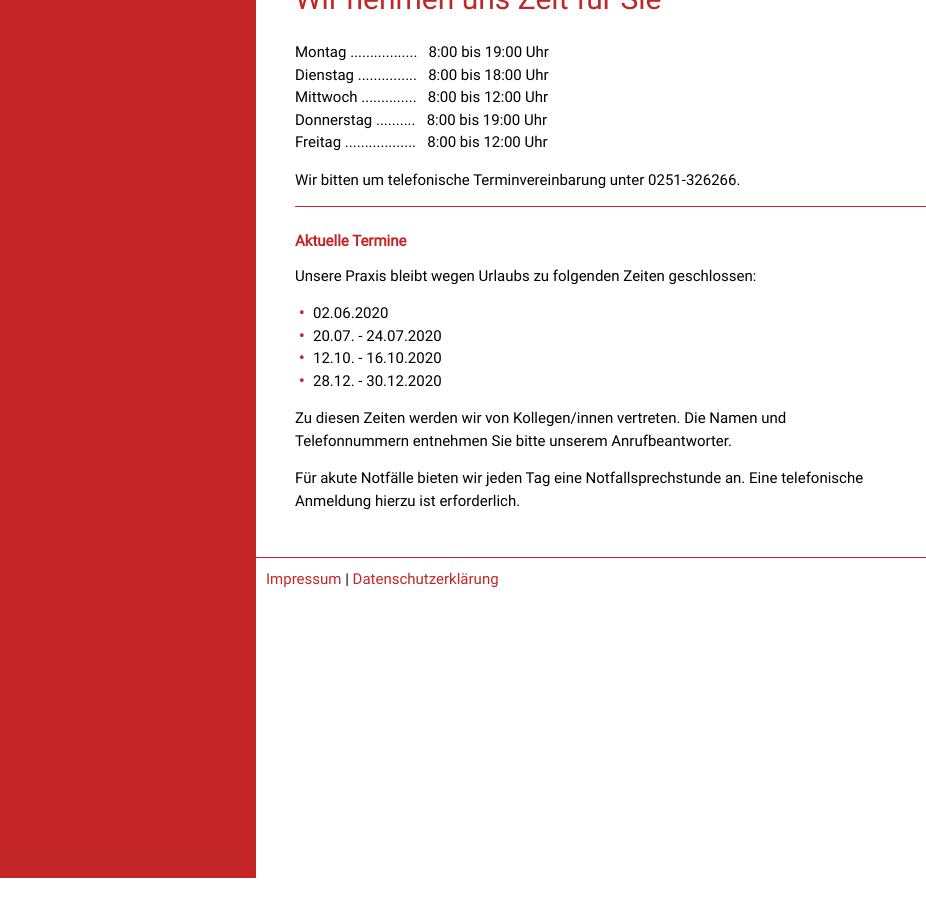
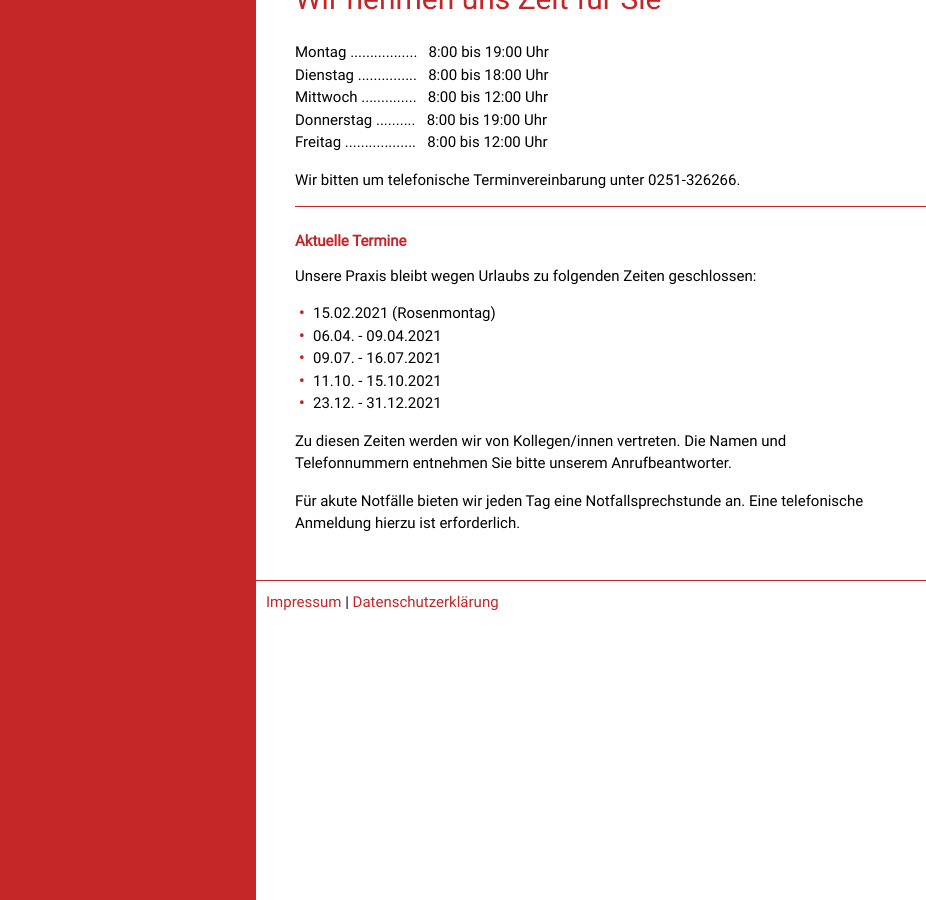
Before and after one commit to drmonikaburger/drmonikaburger.github.com, a Jekyll site: the page built from sprechzeiten.html, in a window 1280 px wide and 900 px high, scrolled down 731 px. Shown: the whole window, without its empty margins (0-926 px from the left). Built offline with Jekyll 4.4.1, drawn with Linux system fonts in a browser that asks for light colours; before the commit the page ends 1609 px from its top, so only the background shows below that.

Commit message:
ferienzeiten 2021

```diff
--- a/sprechzeiten.html
+++ b/sprechzeiten.html
@@ -22,10 +22,11 @@ Freitag .................. &nbsp; 8:00 bis 12:00 Uhr
 <p>Unsere Praxis bleibt wegen Urlaubs zu folgenden Zeiten geschlossen:</p>
 
 <ul>
-  <li>02.06.2020</li>
-  <li>20.07. - 24.07.2020</li>
-  <li>12.10. - 16.10.2020</li>
-  <li>28.12. - 30.12.2020</li>
+  <li>15.02.2021 (Rosenmontag)</li>
+  <li>06.04. - 09.04.2021</li>
+  <li>09.07. - 16.07.2021</li>
+  <li>11.10. - 15.10.2021</li>
+  <li>23.12. - 31.12.2021</li>
 </ul>
 
 <p>Zu diesen Zeiten werden wir von Kollegen/innen vertreten.
```
